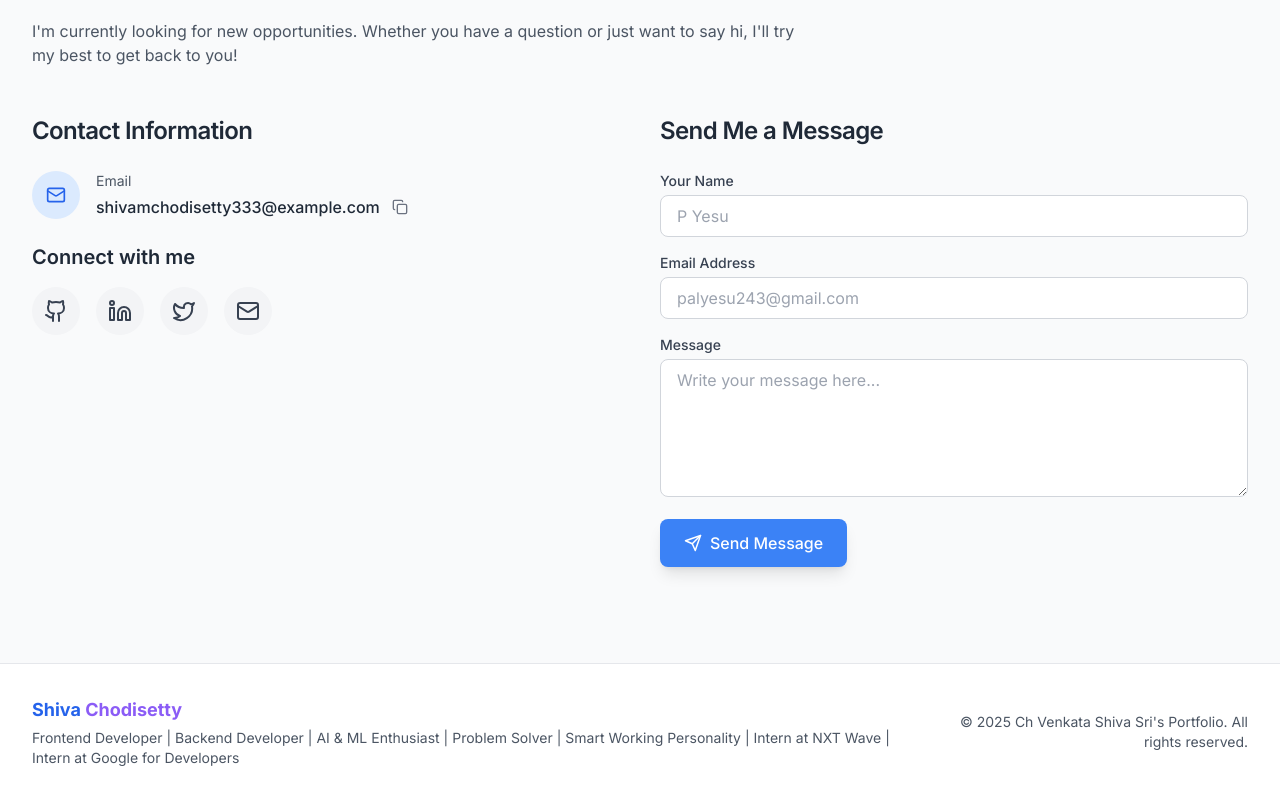
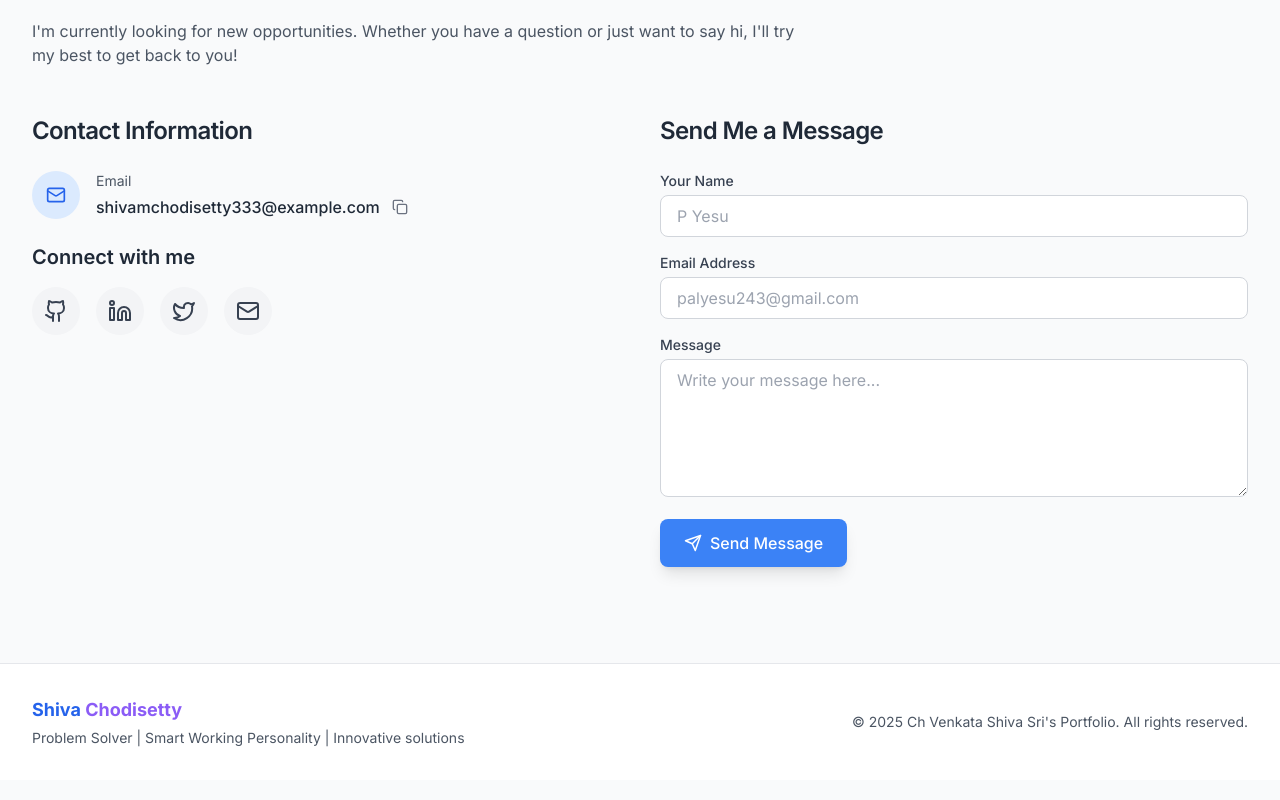
Before and after one commit to Mrinnovater/My_New_Portfolio-, a React (Vite) app: page / in a window 1280 px wide. Shown: the part 6445-7245 px from the top of the page. Built offline with nearby package versions, Linux system fonts and the light colour scheme.

Commit message:
Update Footer.tsx

```diff
--- a/src/components/Footer.tsx
+++ b/src/components/Footer.tsx
@@ -13,7 +13,7 @@ const Footer: React.FC = () => {
               Shiva<span className="text-secondary-500"> Chodisetty</span>
             </p>
             <p className="text-sm text-gray-600 dark:text-gray-400 mt-1">
-              Frontend Developer | Backend Developer | AI & ML Enthusiast | Problem Solver | Smart Working Personality | Intern at NXT Wave | Intern at Google for Developers
+             Problem Solver | Smart Working Personality | Innovative solutions
             </p>
           </div>
 
```
